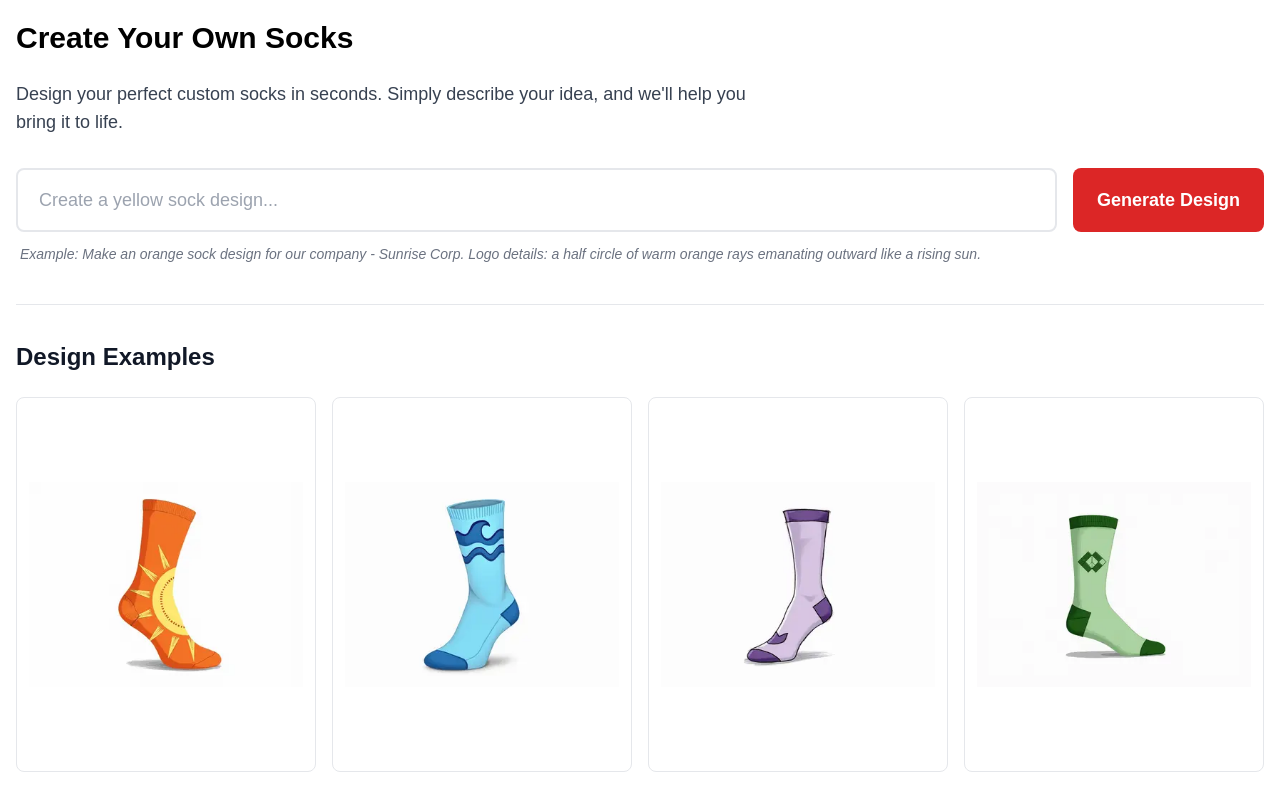
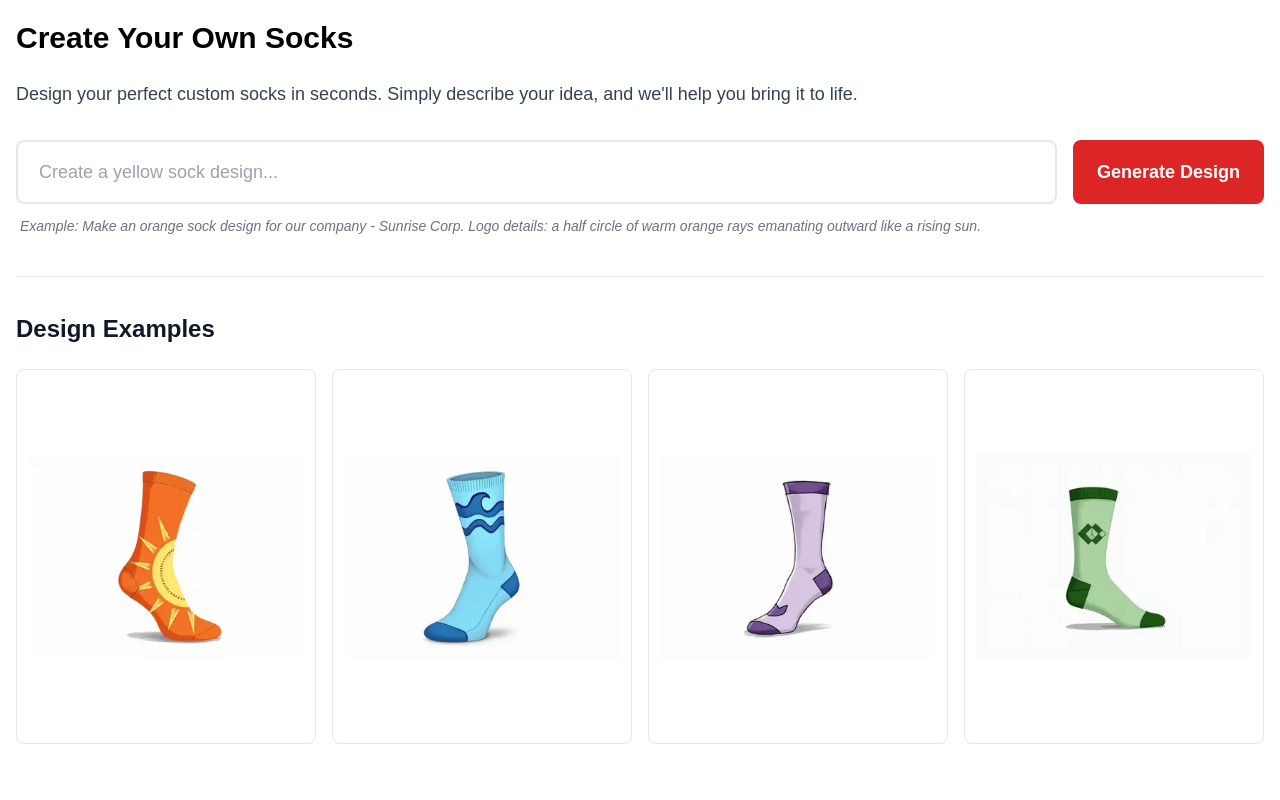
Before and after one commit to josh-may/Custom-Sock-Maker, a Next.js app: page / in a window 1280 px wide. Built offline with nearby package versions, Linux system fonts and the light colour scheme.

Commit message:
Lazy commit

```diff
--- a/pages/index.js
+++ b/pages/index.js
@@ -145,7 +145,7 @@
       <section className="bg-white">
         <main className="max-w-7xl mx-auto px-4 py-5">
           <div className="flex flex-col space-y-8">
-            <div className="max-w-3xl">
+            <div className="max-w-4xl">
               <h1 className="text-3xl font-proxima-nova-bold text-black mb-6">
                 <strong>Create Your Own Socks</strong>
               </h1>
```
